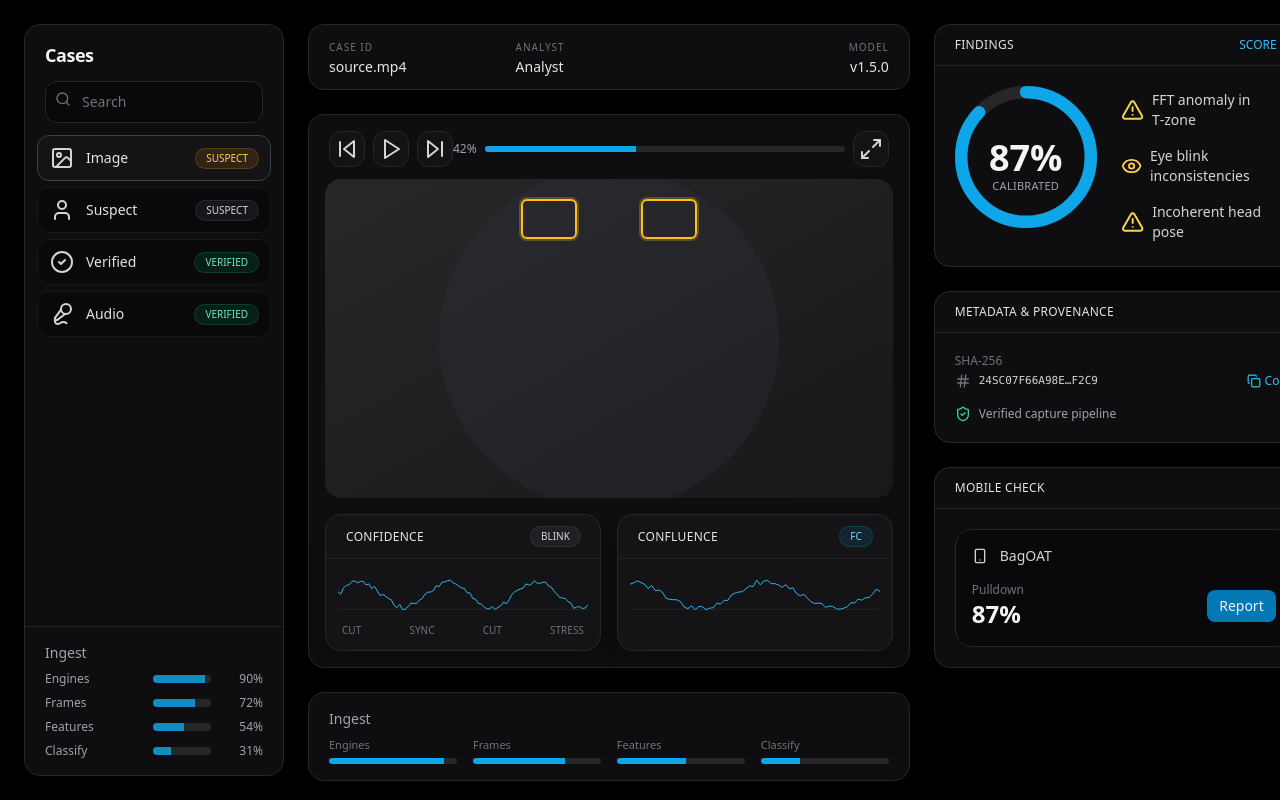
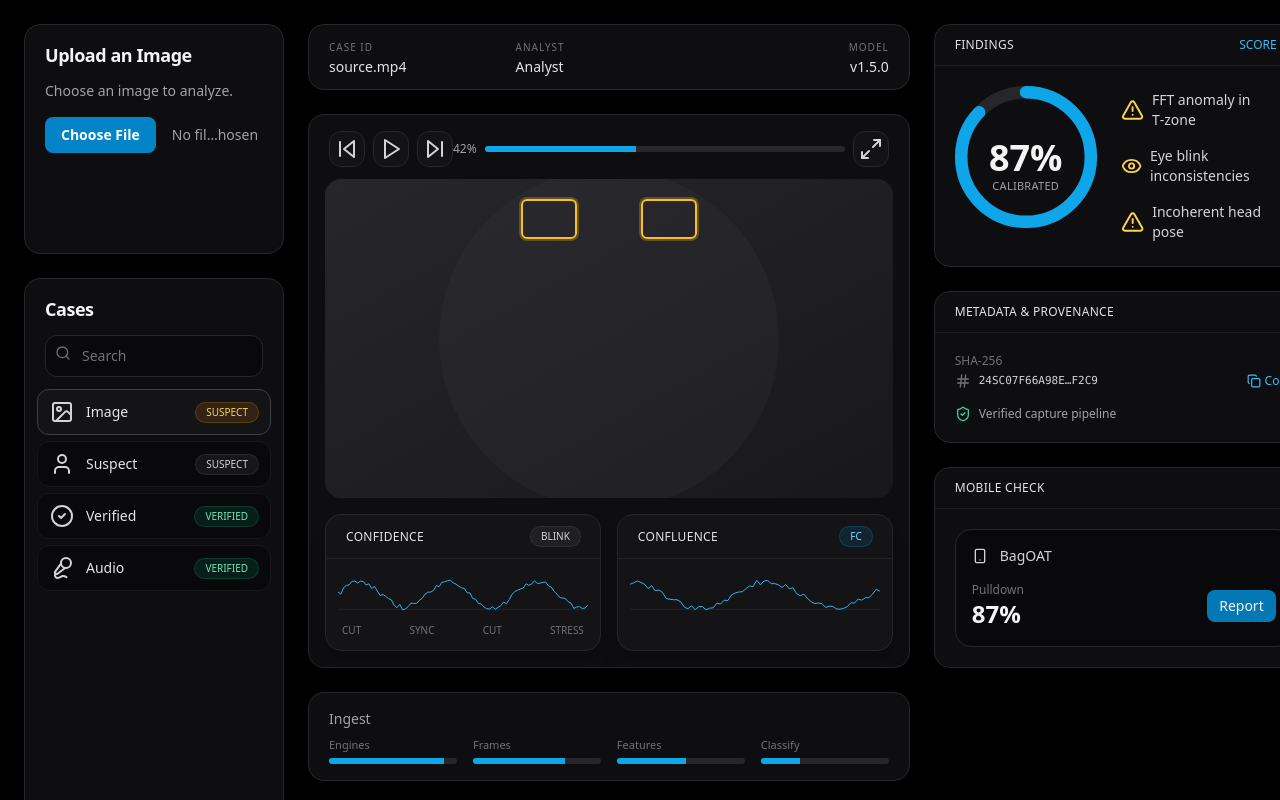
Before and after one commit to FURTHER237/FrameTruth, a React (Vite) app in the folder Forensic-Tool-UI/: page / in a window 1280 px wide. Shown: the top 800 px of the page. Built offline with nearby package versions, Linux system fonts and the light colour scheme.

Commit message:
Created the ability to upload an image

```diff
--- a/Forensic-Tool-UI/src/ForensicToolDashboard.jsx
+++ b/Forensic-Tool-UI/src/ForensicToolDashboard.jsx
@@ -4,6 +4,7 @@ import {
   User, CheckCircle2, Mic2, AlertTriangle, Gauge, Hash, Copy,
   ChevronRight, ChevronLeft, Smartphone, ShieldCheck, Eye, EyeOff,
 } from "lucide-react";
+
 
 /**
  * Forensic Tool – React single-file demo UI
@@ -129,6 +130,9 @@ export default function ForensicToolDashboard() {
   const [progress, setProgress] = useState(42);
   const [score, setScore] = useState(87);
 
+  const [selectedFile, setSelectedFile] = useState(null);
+  const [preview, setPreview] = useState(null);
+
   useEffect(() => {
     if (!playing) return;
     const id = setInterval(() => setProgress(p => (p >= 100 ? 0 : p + 1)), 120);
@@ -145,13 +149,52 @@ export default function ForensicToolDashboard() {
   return (
     <div className="min-h-screen w-full bg-black text-zinc-100">
       <div className="max-w-[1600px] mx-auto grid grid-cols-[260px_1fr_380px] gap-6 p-6">
+
+        {/* Left column = new box + sidebar */}
+        <div className="flex flex-col gap-6 sticky top-6 self-start h-fit">
+          {/* New Top-Left Box */}
+          <Card className="h-[230px] flex flex-col px-5 pt-4 pb-3">
+            <div className="text-lg font-semibold tracking-tight">Upload an Image</div>
+            <div className="mt-3 text-sm text-zinc-400">
+              Choose an image to analyze.
+            </div>
+
+            {/* File input */}
+            <div className="mt-4">
+              <input
+                type="file"
+                accept="image/*"
+                onChange={(e) => {
+                  const file = e.target.files?.[0];
+                  if (!file) return;
+                  setSelectedFile(file);                 // store file for later use
+                  setPreview(URL.createObjectURL(file)); // generate preview URL
+                }}
+                className="block w-full text-sm text-zinc-400
+                          file:mr-4 file:py-2 file:px-4
+                          file:rounded-lg file:border-0
+                          file:text-sm file:font-semibold
+                          file:bg-sky-600 file:text-white
+                          hover:file:bg-sky-500"
+              />
+            </div>
+            {preview && (
+              <div className="mt-4 flex-1 overflow-hidden rounded-lg border border-zinc-800 bg-zinc-950 flex items-center justify-center">
+                <img src={preview} alt="Preview" className="max-h-full object-contain" />
+              </div>
+            )}
+          </Card>
+
           {/* Sidebar */}
-        <aside className="sticky top-6 h-[calc(100vh-3rem)]">
+          <div className="sticky top-[100px] h-[calc(100vh-100px)]">
             <Card className="h-full flex flex-col">
               <div className="px-5 pt-4 pb-3">
                 <div className="text-lg font-semibold tracking-tight">Cases</div>
                 <div className="mt-3 relative">
-                <input placeholder="Search" className="w-full pl-9 pr-3 py-2.5 rounded-xl bg-zinc-950 border border-zinc-800 text-sm placeholder:text-zinc-500 focus:outline-none focus:ring-2 focus:ring-sky-600" />
+                  <input
+                    placeholder="Search"
+                    className="w-full pl-9 pr-3 py-2.5 rounded-xl bg-zinc-950 border border-zinc-800 text-sm placeholder:text-zinc-500 focus:outline-none focus:ring-2 focus:ring-sky-600"
+                  />
                   <Search className="absolute left-2.5 top-2.5 h-4 w-4 text-zinc-500" />
                 </div>
               </div>
@@ -174,7 +217,8 @@ export default function ForensicToolDashboard() {
                 <ProgressBar label="Classify" value={31} />
               </div>
             </Card>
-        </aside>
+          </div>
+        </div>
 
         {/* Main content */}
         <main className="space-y-6">
```
Lines whose indentation alone changed are shown as unchanged.
